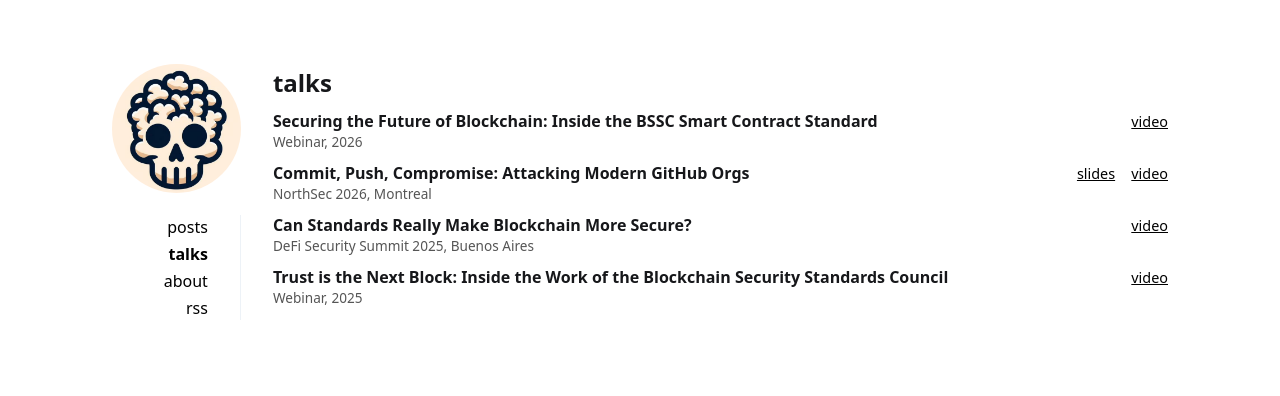
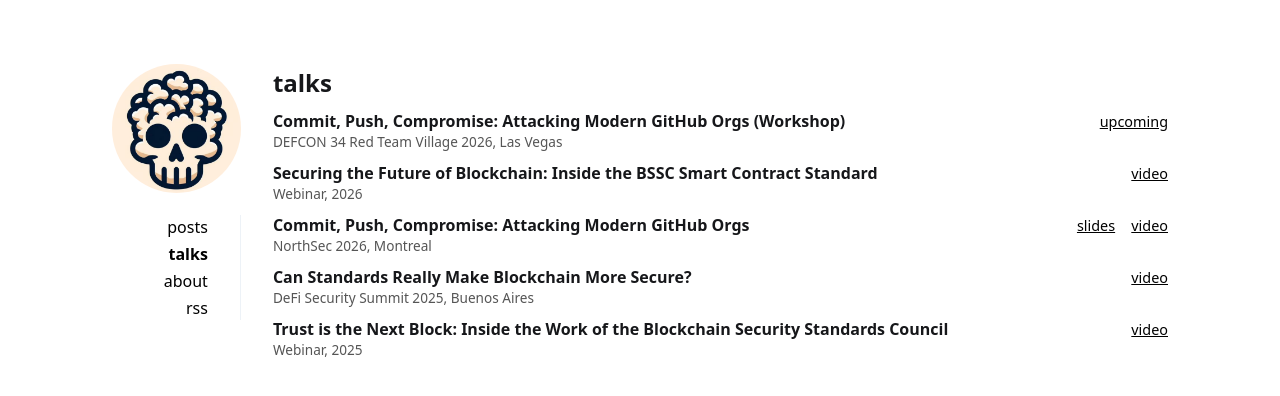
Before and after one commit to nopcorn/nopcorn.github.io, a Jekyll site: the page built from _pages/talks.md, in a window 1280 px wide. Shown: the top 396 px of the page. Built offline with Jekyll 4.4.1, drawn with Linux system fonts in a browser that asks for light colours.

Commit message:
Update talks.md

```diff
--- a/_pages/talks.md
+++ b/_pages/talks.md
@@ -4,6 +4,15 @@ title: talks
 ---
 
 <ul class="talks">
+    <li>
+    <div class="talk-header">
+      <span class="talk-title">Commit, Push, Compromise: Attacking Modern GitHub Orgs (Workshop)</span>
+      <span class="talk-links">
+        <a href="#">upcoming</a>
+      </span>
+    </div>
+    <div class="talk-venue">DEFCON 34 Red Team Village 2026, Las Vegas</div>
+  </li>
   <li>
     <div class="talk-header">
       <span class="talk-title">Securing the Future of Blockchain: Inside the BSSC Smart Contract Standard</span>
```
